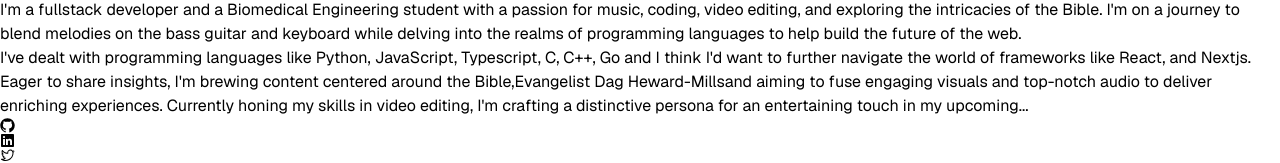
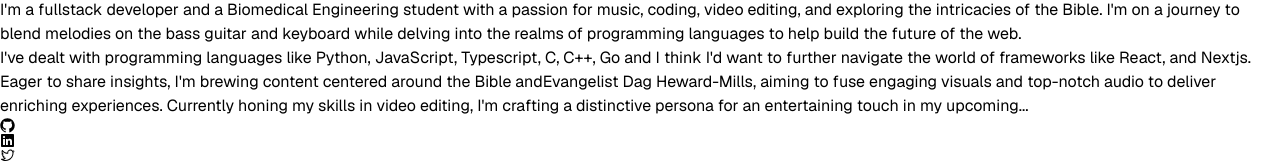
Before and after one commit to samezzz/samess, a Next.js app: page / in a window 1280 px wide. Shown: the part 1247-1410 px from the top of the page. Built offline with nearby package versions, Linux system fonts and the light colour scheme.

Commit message:
fixed hover card padding

```diff
--- a/src/components/hover-card.tsx
+++ b/src/components/hover-card.tsx
@@ -17,7 +17,7 @@ export function SocialHoverCard({ text }: SocialHoverCardProps) {
   return (
     <HoverCard>
       <HoverCardTrigger asChild>
-        <Button variant="link">{text}</Button>
+        <Button variant="link" className="px-0">{ text }</Button>
       </HoverCardTrigger>
       <HoverCardContent className="w-80">
         <div className="flex justify-between space-x-4">
--- a/src/components/info.tsx
+++ b/src/components/info.tsx
@@ -21,14 +21,13 @@ const Info = () => {
 
       <p className="dark:text-[#D4D4D4]">
         Eager to share insights, I&apos;m brewing content centered around the
-        Bible,
+        Bible and
         <Link
           href="https://www.youtube.com/@DagHewardMillsvideos"
           className="dark:text-gray-200 underline underline-offset-2"
         >
           <SocialHoverCard text="Evangelist Dag Heward-Mills" />
-        </Link>
-        and aiming to fuse engaging visuals and top-notch audio to deliver
+        </Link>, aiming to fuse engaging visuals and top-notch audio to deliver
         enriching experiences. Currently honing my skills in video editing,
         I&apos;m crafting a distinctive persona for an entertaining touch in my
         upcoming...
```
